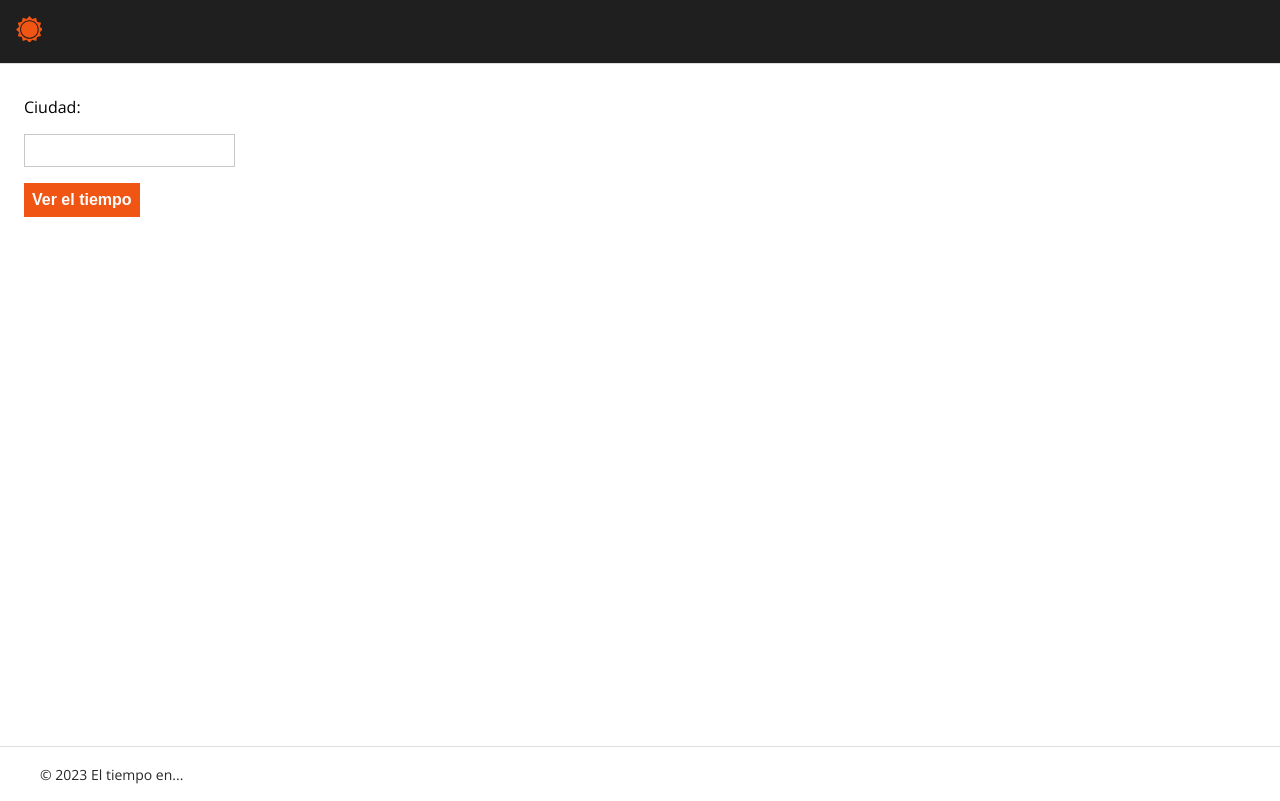
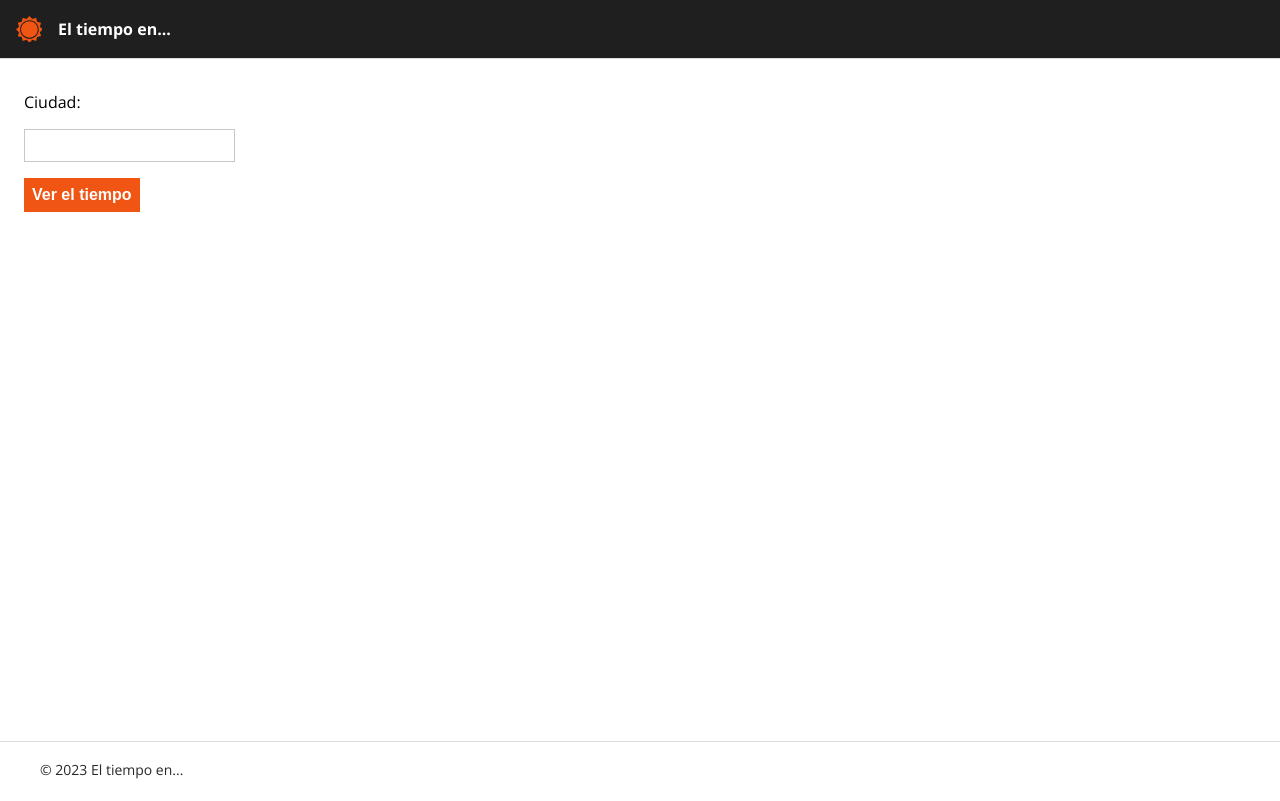
Before and after one commit to debsign/ue-mod1-js, a plain HTML site: page index.html in a window 1280 px wide. Drawn offline with nearby package versions, Linux system fonts and the light colour scheme.

Commit message:
Fixed menu

```diff
--- a/css/style.css
+++ b/css/style.css
@@ -95,8 +95,15 @@ nav.menu {
     border-bottom: 0.1rem solid #DCDEDD;
     padding: 1rem;
 }
-nav.menu section.menu--left a {
-    margin-right: 1rem;
+.logo--title {
+    display: flex;
+    align-items: center;
+}
+.logo--title p {
+    color: #fff;
+    padding-inline: 1rem;
+    font-weight: bold;
+    margin: 0;
 }
 /* main */
 main {
--- a/index.html
+++ b/index.html
@@ -13,9 +13,10 @@
 </head>
 <body>
     <header>
-        <nav class="menu menu-dk">
-            <section class="menu--left">
+        <nav class="menu">
+            <section class="logo--title">
                 <svg xmlns="http://www.w3.org/2000/svg" width="26" height="26" viewBox="0 0 26 26"><g fill="none"><path fill="#F05514" d="M13.438 22.771c-5.14 0-9.338-4.196-9.338-9.336 0-5.14 4.197-9.304 9.338-9.304 5.141 0 9.306 4.197 9.306 9.304 0 5.172-4.165 9.336-9.306 9.336zm13.438-9.369-3.058-2.765 1.236-3.936-4.035-.878-.878-4.034-3.937 1.269L13.406 0 10.64 3.058 6.703 1.822l-.879 4.033-4.034.879 1.269 3.936L0 13.467l3.059 2.766-1.237 3.936 4.035.878.878 4.034 3.937-1.269 2.799 3.058 2.765-3.058 3.937 1.236.879-4.034 4.035-.91-1.27-3.937 3.06-2.765z"></path><path fill="#F05514" d="M7.549 7.58a8.328 8.328 0 0 1 11.779 0 8.323 8.323 0 0 1 0 11.775 8.328 8.328 0 0 1-11.78 0c-3.253-3.253-3.253-8.555 0-11.775"></path></g></svg>
+                <p>El tiempo en...</p>
             </section>
           </nav>
     </header>
```
